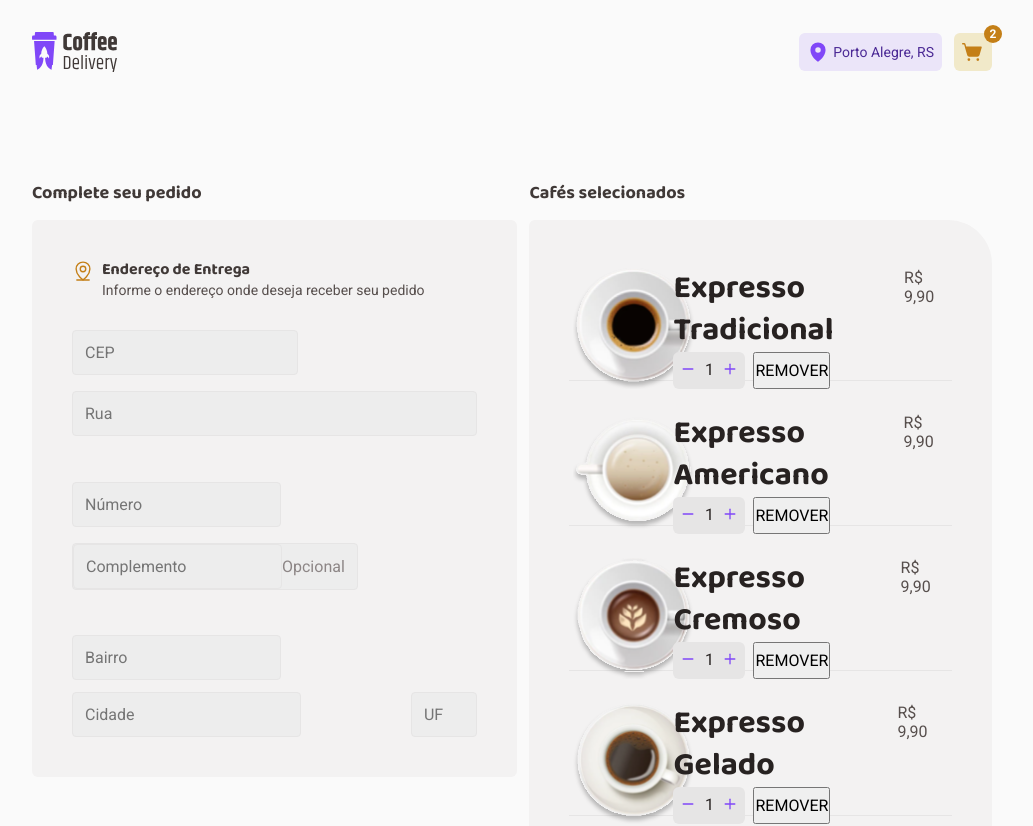
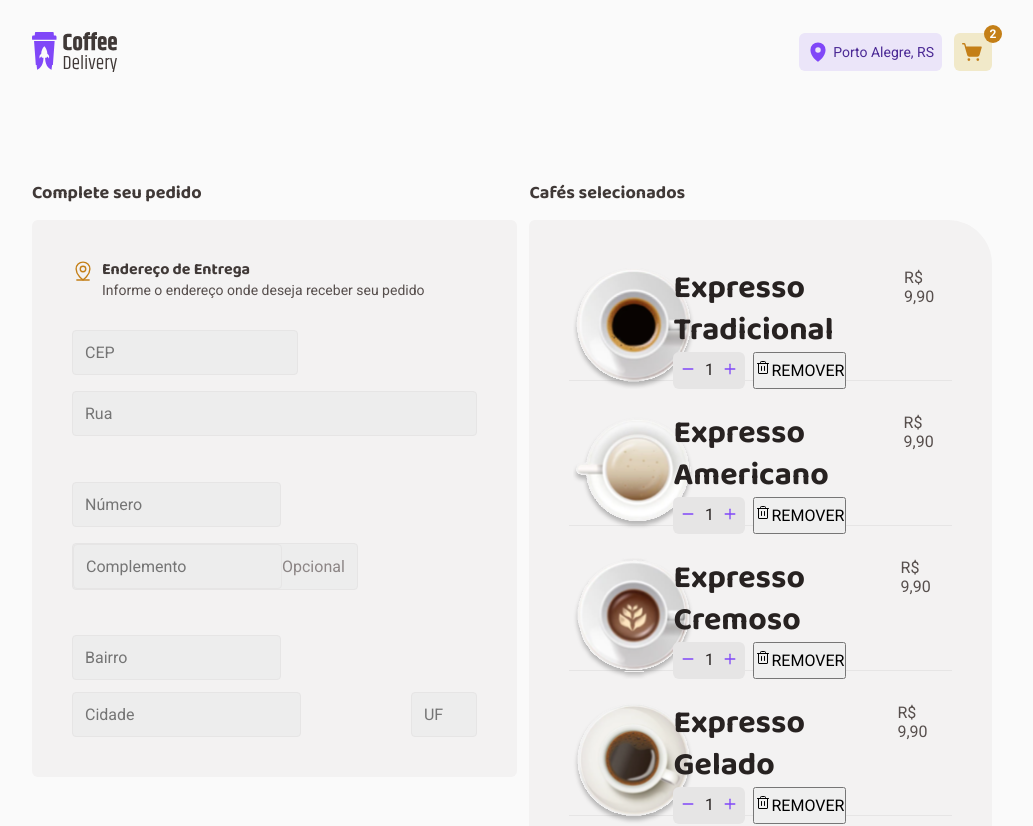
Before and after one commit to MartinGBB/coffee-delivery, a React (Vite) app: page /checkout in a window 1280 px wide. Shown: the top 826 px of the page, without its empty margins (128-1161 px from the left). Built offline with nearby package versions, Linux system fonts and the light colour scheme.

Commit message:
feat: adiciona icono de remover

```diff
--- a/src/pages/Checkout/CoffeSelected/index.tsx
+++ b/src/pages/Checkout/CoffeSelected/index.tsx
@@ -1,4 +1,4 @@
-import { Minus, Plus } from 'phosphor-react'
+import { Minus, Plus, Trash } from 'phosphor-react'
 import { productsData } from '../../../utils/productsData'
 import { ButtonsAddToCart } from '../../Home/components/Products/styles'
 import {
@@ -28,7 +28,10 @@ export function CoffeeSelected() {
                       <Plus size={14} weight="bold" />
                     </button>
                   </ButtonsAddToCart>
-                  <button>REMOVER</button>
+                  <button>
+                    <Trash size={16} />
+                    REMOVER
+                  </button>
                 </ButtonsContainer>
               </Product>
 
```
